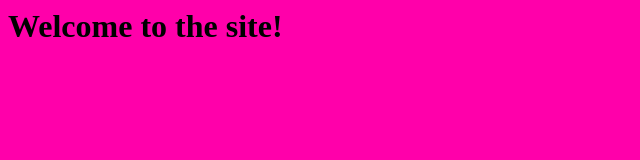
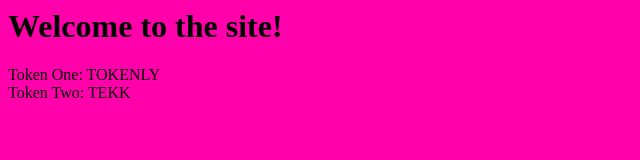
Before and after one commit to deweller/token-tales, a plain HTML site: page index.html in a window 1280 px wide. Shown: the whole page, without its empty margins (0-640 px from the left). Drawn offline with Linux system fonts and the light colour scheme.

Commit message:
added first two tokens

```diff
--- a/index.html
+++ b/index.html
@@ -7,5 +7,7 @@
 </head>
 <body>
     <h1>Welcome to the site!</h1>
+    <div>Token One: TOKENLY</div>
+    <div>Token Two: TEKK</div>
 </body>
 </html>
```
